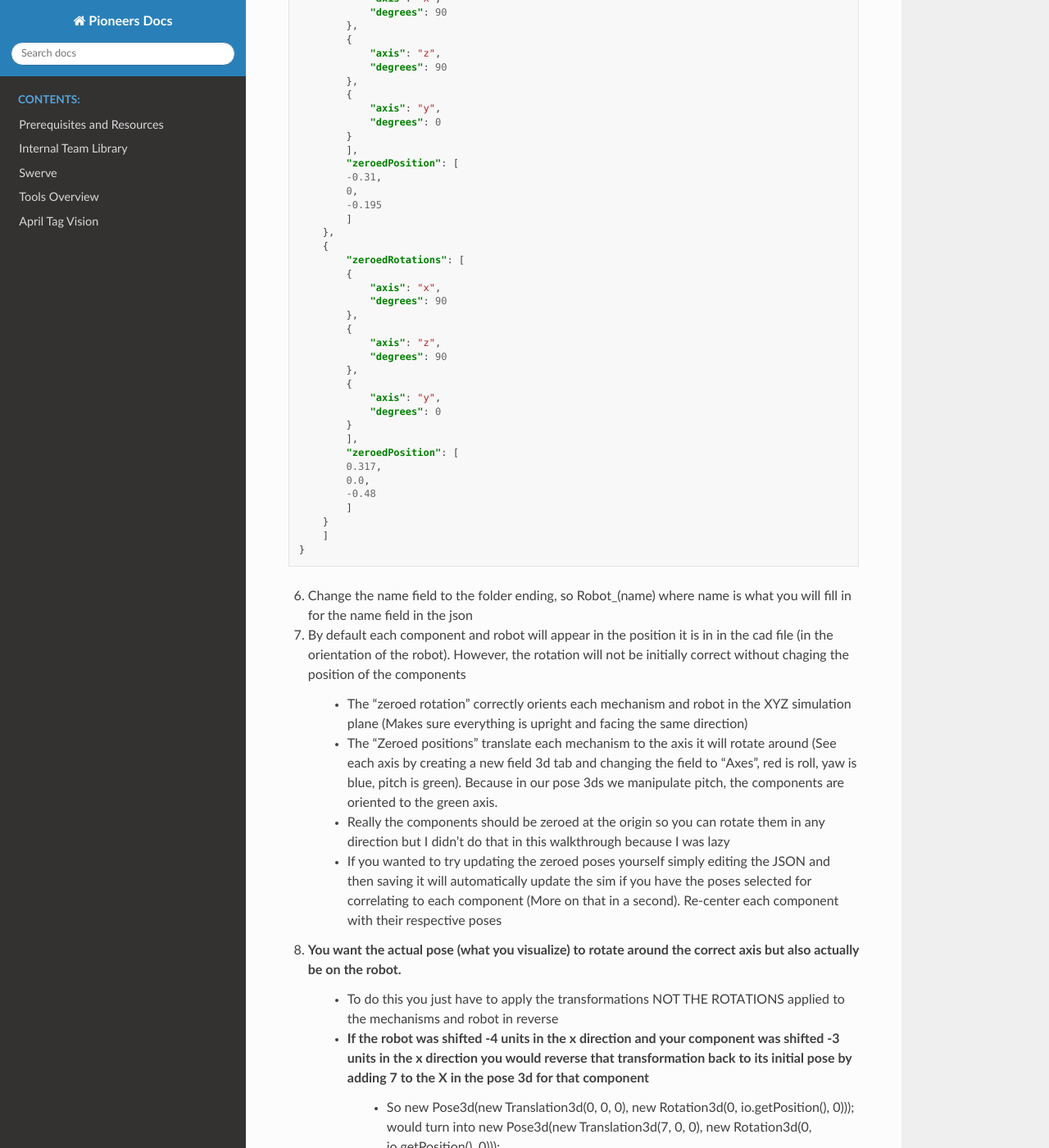
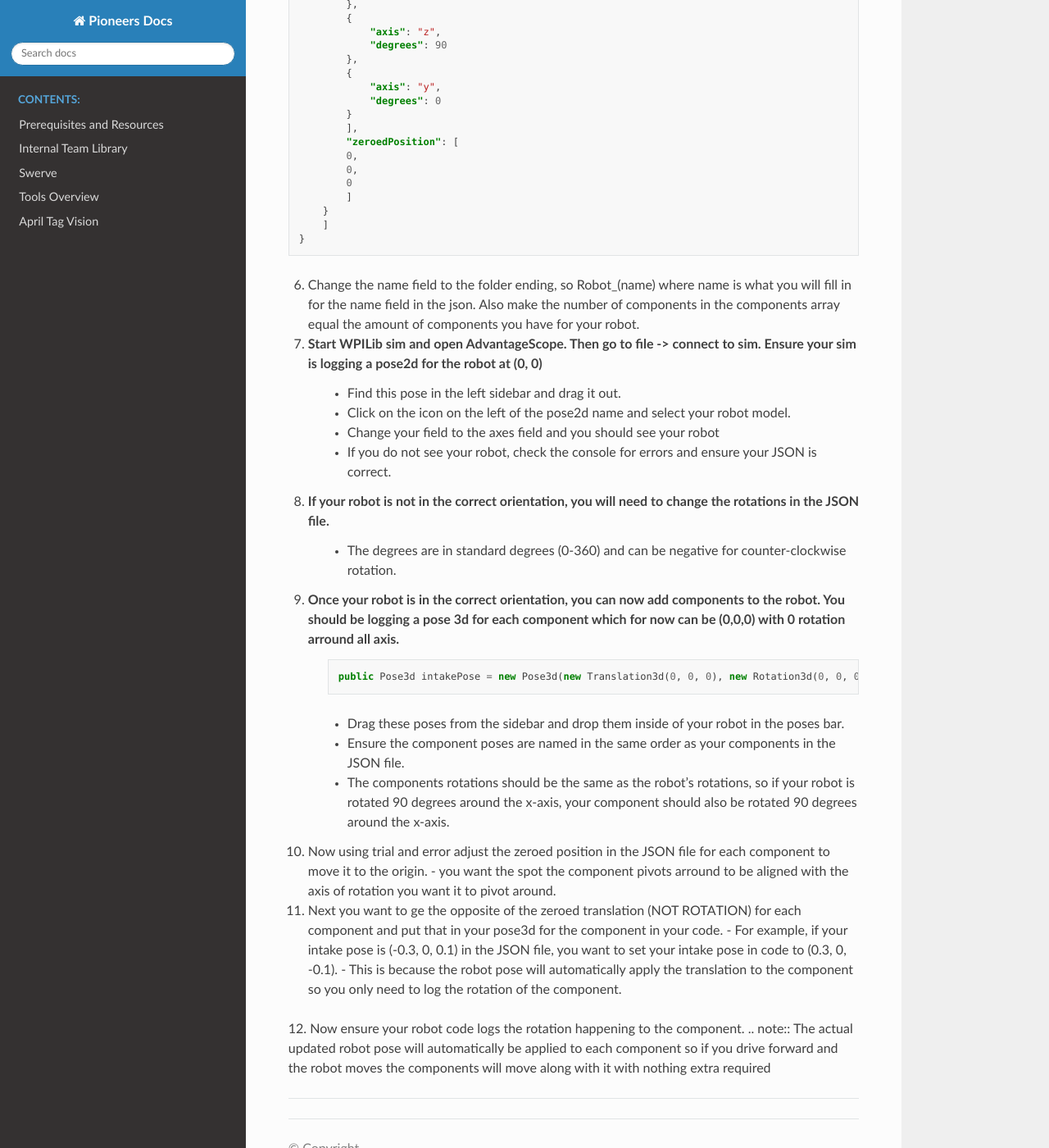
Before and after one commit to GreenTomato5/Pioneers-Controls-Docs, a Sphinx documentation site: the page built from docs/source/tools/simulation/advantageScope.rst, in a window 1280 px wide and 1400 px high, scrolled down 1977 px. Shown: the whole window at 82% size. Built offline with Sphinx 7.4.7 and the Read the Docs theme 3.1.0, drawn with Linux system fonts in a browser that asks for light colours; pages that are not in the unit, such as notebooks, are missing from menus; some of the changed text lies outside the part shown.

Commit message:
Dashboards

`````diff
--- a/docs/source/tools/dashboards/programmingDashboards.rst
+++ b/docs/source/tools/dashboards/programmingDashboards.rst
@@ -0,0 +1,7 @@
+Programming Dashboards
+========================
+A variety of dashboards are available to help program and debug your robot. We use dashboards to change configuration values on the fly, viisualize data, and get information about the robot's state.
+The most common dashboards we use are:
+- **SmartDashboard**: This is the default dashboard that comes with WPILib. It allows you to visualize data and change configuration values on the fly but it is pretty basic and doesn't look very good. You can learn about is `here <https://docs.wpilib.org/en/stable/docs/software/dashboards/smartdashboard/smartdashboard-intro.html>`_.
+- **AdvantageScope**: This is a programmers ultimate dashboard. It has 3d visualization and many other features that make it extreamly useful. You can learn about it `here <https://docs.advantagescope.org/>`_. or learn how to use it for sim `here <docs\source\tools\simulation\advantageScope.html>`_
+- **Elastic**: This is essentially a nicer looking version of SmartDashboard. It is helpful for programming and debugging but is also the software we use to creeate our driver dashboards. You can learn about it `here <elastic.html>`_.
--- a/docs/source/tools/simulation/advantageScope.rst
+++ b/docs/source/tools/simulation/advantageScope.rst
@@ -17,39 +17,47 @@
     - Install Advantage Scope: https://github.com/Mechanical-Advantage/AdvantageScope
     - Install CAD Assistant: https://www.opencascade.com/products/cad-assistant/
 
-How to Simulate Components:
+**How to Simulate Components:**
 
 1. Download each component you want to simulate as an individual CAD file separated from the main robot as a STEP file.
 
     - The main robot should also be downloaded as a STEP file but remove the components you are simulating from that assembly (do this all in Onshape).
-    - So if you were simulating the Amp Bar and Intake from 2024 you would have 3 files (Intake, Amp Bar, and Robot)
+    - So if you were simulating the AlgaeBar on the Frontier bot you would have 2 files (AlgaeBar and Robot)
 
 2. Use CAD assistant to convert each STEP file into glTF format
 
     - Follow this naming convention “model.glb” for the robot and “model_0.glb” -> “model_1.glb” -> etc.. for the components. For example:
 
         a. model.glb = the main robot CAD file
-        b. Model_0.glb = Your first mechanism, lets say a pivot
-        c. model_1 .glb = Your second mechanism, lets say a climber
+        b. model_0.glb = Your first mechanism, lets say a pivot
+        c. model_1.glb = Your second mechanism, lets say a climber
 
 
 .. note:: If someone has already goten the files, download them and skip past 1-2
 
 
-3. Navigate to the custom assets folder under help -> show assets folder
+3. Open AdvantageScope and navigate to the custom assets folder under help -> show assets folder
 
-4. Create a folder named “Robot_” + whatever you would like the robot to be named in advantage scope. I named mine “Robot_Brysala” because Brysala was the name of our robot this year
+4. Create a folder named “Robot_” + whatever you would like the robot to be named in advantage scope. Ex: Robot_Pothole or Robot_Speedbump
 Drop the CAD files into this folder, make sure they still follow that naming convention
 Your folder should now look like this:
-
-5. Create a JSON file named “config.json” in the same folder. The following should go in this file. Feel free to replace the values with ones that work for your own robot (name, link, etc.). For the first rotation and translation field **edit the json until your robot is properly aligned with the origin in advantage scope**.
+```
+    AdvantageScope
+    └── assets
+        └── custom
+            └── Robot_Pothole
+                ├── model.glb
+                ├── model_0.glb
+                └── model_1.glb
+````
+5. Create a JSON file named “config.json” in the same folder. The following should go in this file. Feel free to replace the values with ones that work for your own robot (name, link, etc.)
 .. note:: You do not need to change values in this JSON until you can see the robot in the simulation (see later steps) this is basically just a template.
 
 .. code-block:: json
 
     {
-        "name": "Brysala",
-        "sourceUrl": "https://cad.onshape.com/documents/2ad45fd2d07b25004d4a1b69/w/43e98844b0278e0c2f1d182a/e/f5d325306461f68e6a7bb5c5?renderMode=0&uiState=6674cpc65b74237201daf6380",
+        "name": "<RobotName>",
+        "sourceUrl": "<SourceURL>",
         "rotations": [
         {
             "axis": "x",
@@ -90,67 +95,36 @@
             }
             ],
             "zeroedPosition": [
-            -0.31,
             0,
-            -0.195
-            ]
-        },
-        {
-            "zeroedRotations": [
-            {
-                "axis": "x",
-                "degrees": 90
-            },
-            {
-                "axis": "z",
-                "degrees": 90
-            },
-            {
-                "axis": "y",
-                "degrees": 0
-            }
-            ],
-            "zeroedPosition": [
-            0.317,
-            0.0,
-            -0.48
+            0,
+            0
             ]
         }
         ]
     }
 
+6. Change the name field to the folder ending, so Robot_(name) where name is what you will fill in for the name field in the json. Also make the number of components in the components array equal the amount of components you have for your robot.
 
+7. Start WPILib sim and open AdvantageScope. Then go to file -> connect to sim. Ensure your sim is logging a pose2d for the robot at (0, 0)
+    - Find this pose in the left sidebar and drag it out.
+    - Click on the icon on the left of the pose2d name and select your robot model.
+    - Change your field to the axes field and you should see your robot
+    - If you do not see your robot, check the console for errors and ensure your JSON is correct.
+8. If your robot is not in the correct orientation, you will need to change the rotations in the JSON file.
+    - The degrees are in standard degrees (0-360) and can be negative for counter-clockwise rotation.
+9. Once your robot is in the correct orientation, you can now add components to the robot. You should be logging a pose 3d for each component which for now can be (0,0,0) with 0 rotation arround all axis.
+    .. code-block:: java
 
-
-6. Change the name field to the folder ending, so Robot_(name) where name is what you will fill in for the name field in the json
-
-7. By default each component and robot will appear in the position it is in in the cad file (in the orientation of the robot). However, the rotation will not be initially correct without chaging the position of the components
-
-    - The “zeroed rotation” correctly orients each mechanism and robot in the XYZ simulation plane (Makes sure everything is upright and facing the same direction)
-    - The “Zeroed positions” translate each mechanism to the axis it will rotate around (See each axis by creating a new field 3d tab and changing the field to “Axes”, red is roll, yaw is blue, pitch is green). Because in our pose 3ds we manipulate pitch, the components are oriented to the green axis.
-    - Really the components should be zeroed at the origin so you can rotate them in any direction but I didn’t do that in this walkthrough because I was lazy
-    - If you wanted to try updating the zeroed poses yourself simply editing the JSON and then saving it will automatically update the sim if you have the poses selected for correlating to each component (More on that in a second). Re-center each component with their respective poses
-
-8. You want the actual pose (what you visualize) to rotate around the correct axis but also actually be on the robot.
-    - To do this you just have to apply the transformations NOT THE ROTATIONS applied to the mechanisms and robot in reverse
-    - If the robot was shifted -4 units in the x direction and your component was shifted -3 units in the x direction you would reverse that transformation back to its initial pose by adding 7 to the X in the pose 3d for that component
-        a. So new Pose3d(new Translation3d(0, 0, 0), new Rotation3d(0, io.getPosition(), 0))); would turn into new Pose3d(new Translation3d(7, 0, 0), new Rotation3d(0, io.getPosition(), 0)));
-    - Do the same for X, Y, and Z
-
+        public Pose3d intakePose = new Pose3d(new Translation3d(0, 0, 0), new Rotation3d(0, 0, 0));
+    - Drag these poses from the sidebar and drop them inside of your robot in the poses bar.
+    - Ensure the component poses are named in the same order as your components in the JSON file.
+    - The components rotations should be the same as the robot's rotations, so if your robot is rotated 90 degrees around the x-axis, your component should also be rotated 90 degrees around the x-axis.
+10. Now using trial and error adjust the zeroed position in the JSON file for each component to move it to the origin.
+    - you want the spot the component pivots arround to be aligned with the axis of rotation you want it to pivot around.
+11. Next you want to ge the opposite of the zeroed translation (NOT ROTATION) for each component and put that in your pose3d for the component in your code.
+    - For example, if your intake pose is (-0.3, 0, 0.1) in the JSON file, you want to set your intake pose in code to (0.3, 0, -0.1).
+    - This is because the robot pose will automatically apply the translation to the component so you only need to log the rotation of the component.
+12. Now ensure your robot code logs the rotation happening to the component.
 .. note:: The actual updated robot pose will automatically be applied to each component so if you drive forward and the robot moves the components will move along with it with nothing extra required
 
-9. It's time to simulate the robot!
-
-    - Run the sim (same deal as turn tunning) ctrl + shift + p -> simulate robot code
-    - In the top left of Advantage Scope click file -> connect to sim and it should automatically connect to the sim. You can verify this by looking at the left side bar, if logged values show up your code is running!
-    - In the top right of Advantage Scope click the plus button and then 3D Field to add a new field tab
-    - In the bottom right of the field tab to the right of the robot select your robot name, so for me, that’s Brysala because I named my folder “Robot_Brysala”
-    - Locate “Robot” which should be a pose2d under real outputs (The robot pose) and drag it into the pose2ds column, selecting “Robot” in the white boxn
-    - Drag and drop the component pose3ds that you should have already logged into the    pose3d column in the same naming order as your component CAD files
-    - This means if intake is your “model_0” file your drag and drop the intake pose3d first and vice versa
-    - Your robot should show up in the sim and updating the pose 3d through any button presses should update the sim!
-
-10. Log poses for each of your mechanisms and your robot pose
-
-    - Again if your mechanisms axis of rotation is not zeroed about the field axis you want it to pivot around, your logged pose for the mechanis will not visualize it properly
-    - The logged posted should only contain rotation values as the translation is already applied to the mechanism through the robot! (for pivots, if you have an elevator that's a different story)
+-----------------
`````
Also changed, not shown: other parts of docs/source/tools/simulation/advantageScope.rst (+2 -5 lines), docs/source/tools/dashboards/elastic.rst (+13 -0 lines).
